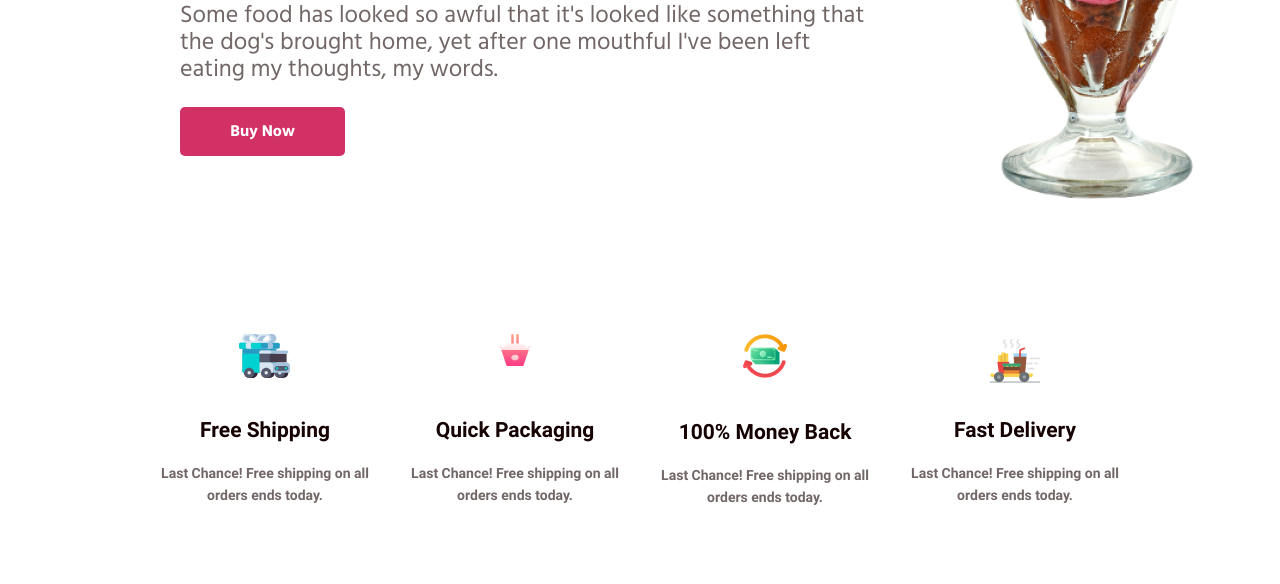
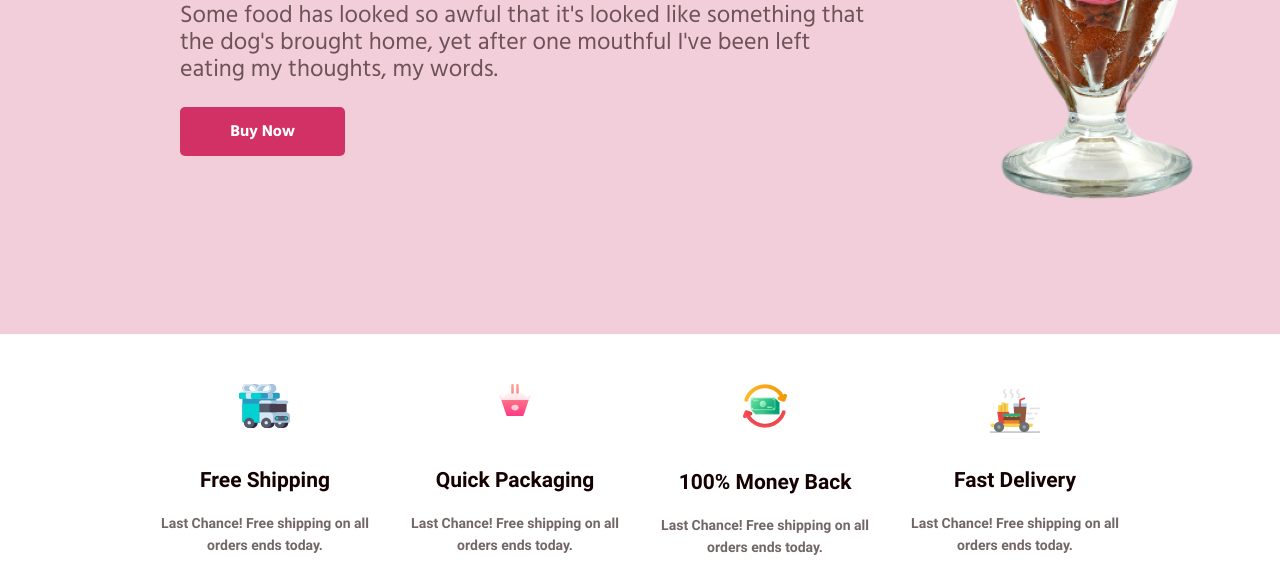
Before and after one commit to VeronikaRM/DZ2_veronika, a plain HTML site: page index.html in a window 1280 px wide. Shown: the part 466-1050 px from the top of the page. Before the commit the page ends 1000 px from the top, so only its background shows below. Drawn offline with Linux system fonts and the light colour scheme.

Commit message:
Update styles.css

```diff
--- a/assets/css/styles.css
+++ b/assets/css/styles.css
@@ -49,6 +49,7 @@ h1, h2, h3, h4, h5, h6 {
     justify-content: center;
     width: 100%;
     height: 100vh;
+    background-color: #F2CEDA;
 }
 .content{
     display: flex;
@@ -136,6 +137,7 @@ input{
     display: flex;
     justify-content: center;
     align-items: center;
+    margin-top: 50px;
 }
 .footer div{
     width: 250px;
```
